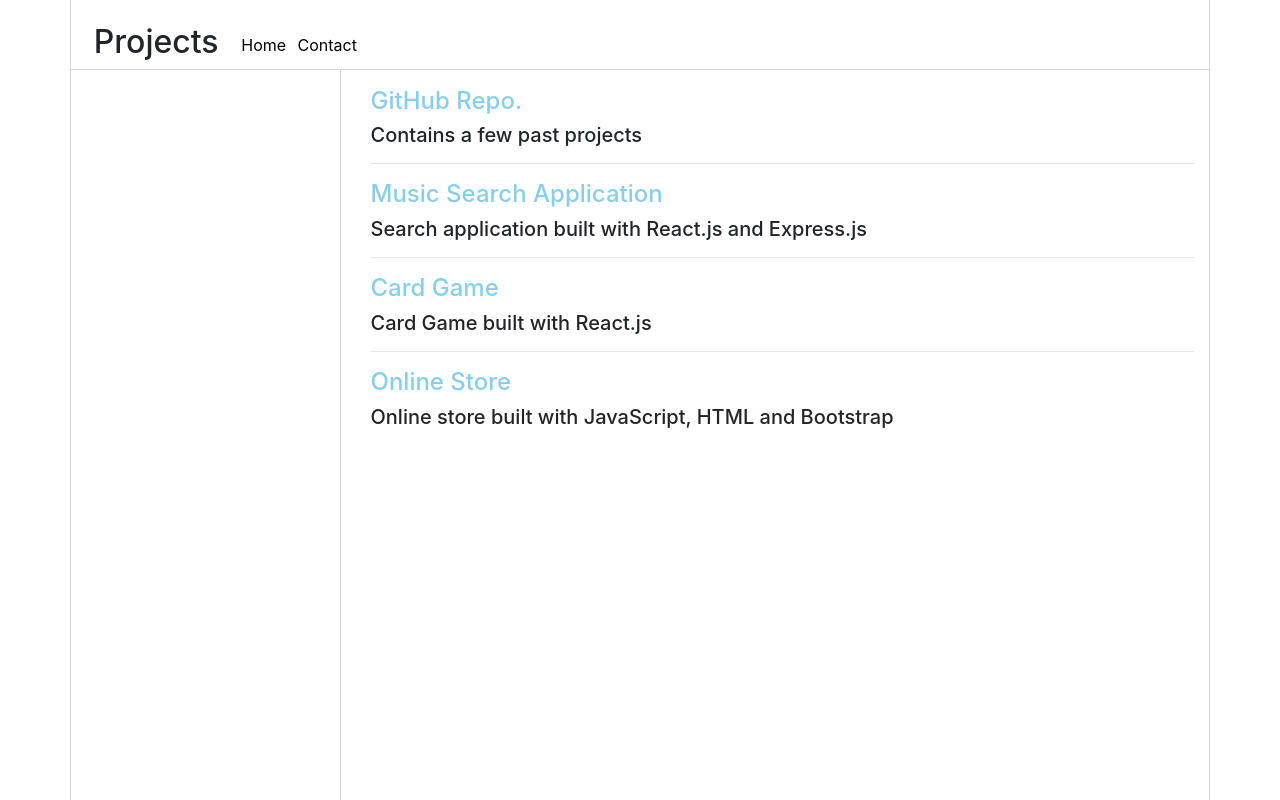
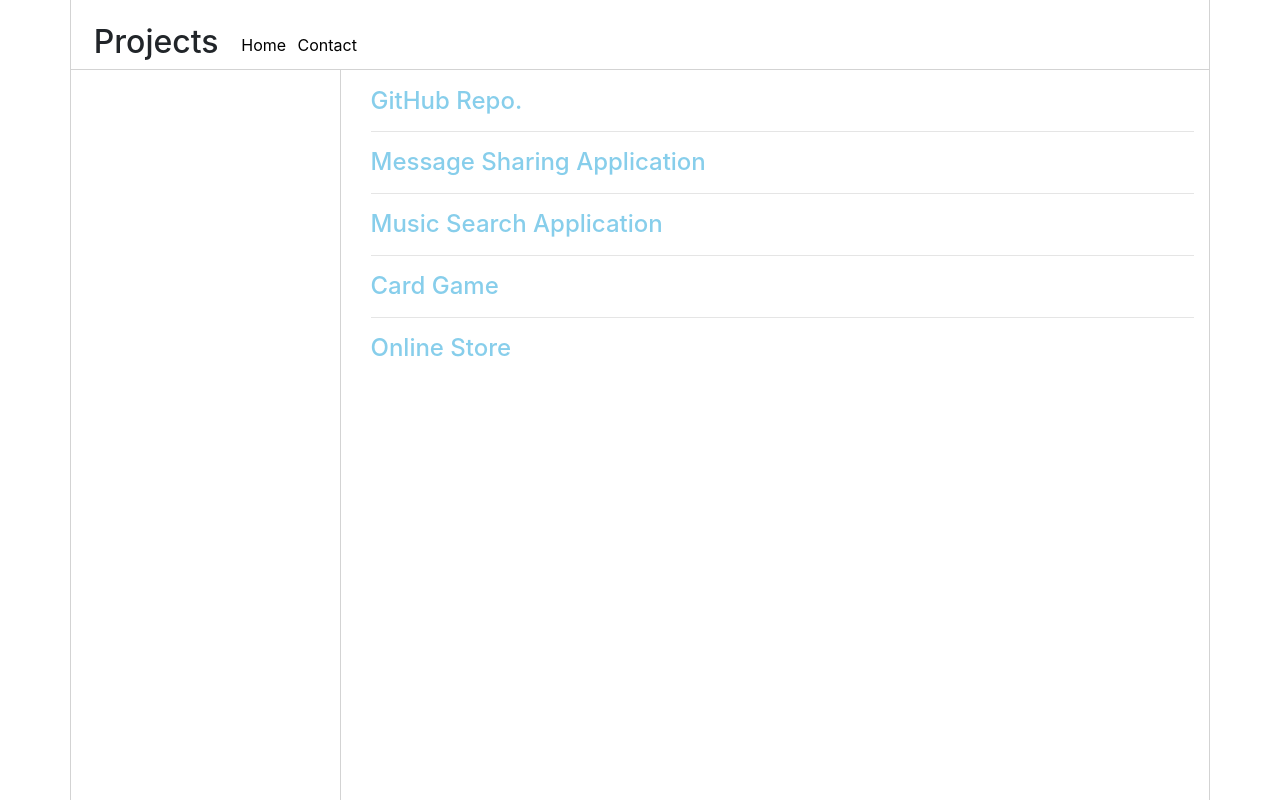
Before and after one commit to HarisonLacey/developer-portfolio, a Next.js app: page /projects in a window 1280 px wide. Shown: the top 800 px of the page. Built offline with nearby package versions, Linux system fonts and the light colour scheme.

Commit message:
projects update

```diff
--- a/pages/projects.js
+++ b/pages/projects.js
@@ -29,7 +29,14 @@ const Projects = () => (
                 <h4>GitHub Repo.</h4>
               </a>
             </Link>
-            <h5>Contains a few past projects</h5>
+          </div>
+          <hr />
+          <div>
+            <Link href="https://thnk-tnk.herokuapp.com/">
+              <a>
+                <h4>Message Sharing Application</h4>
+              </a>
+            </Link>
           </div>
           <hr />
           <div>
@@ -38,7 +45,6 @@ const Projects = () => (
                 <h4>Music Search Application</h4>
               </a>
             </Link>
-            <h5>Search application built with React.js and Express.js</h5>
           </div>
           <hr />
           <div>
@@ -47,7 +53,6 @@ const Projects = () => (
                 <h4>Card Game</h4>
               </a>
             </Link>
-            <h5>Card Game built with React.js</h5>
           </div>
           <hr />
           <div>
@@ -56,7 +61,6 @@ const Projects = () => (
                 <h4>Online Store</h4>
               </a>
             </Link>
-            <h5>Online store built with JavaScript, HTML and Bootstrap</h5>
           </div>
         </Col>
       </Row>
```
